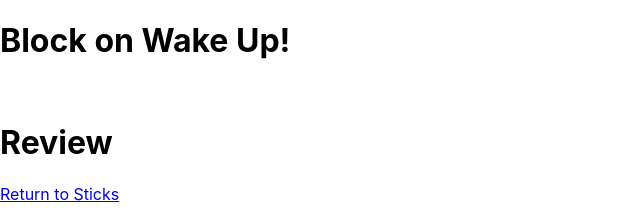
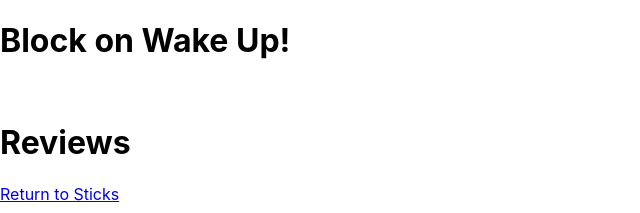
Before and after one commit to PFurtak/reactFGCblog, a React (Create React App) app in the folder bowu-react-clientside/: page /review/1 in a window 1280 px wide. Shown: the top 213 px of the page, without its empty margins (0-640 px from the left). Built offline with nearby package versions, Linux system fonts and the light colour scheme; no server answers.

Commit message:
tried to specify index and get data, issue persists. commit before refactoring to have state at compnent level

```diff
--- a/bowu-react-clientside/src/App.js
+++ b/bowu-react-clientside/src/App.js
@@ -10,7 +10,7 @@ class App extends Component {
     this.setState({ sticks: res.data });
   }
 
-  getReviews = async stickid => {
+  getReviews = async (stickid) => {
     const res = await axios.get(
       `http://localhost:5000/apicall/review/${stickid}`
     );
@@ -20,7 +20,7 @@ class App extends Component {
 
   state = {
     sticks: [],
-    reviews: {}
+    reviews: [],
   };
 
   render() {
@@ -34,12 +34,12 @@ class App extends Component {
           <Route
             exact
             path='/'
-            render={props => <ArcadeSticks sticks={sticks} />}
+            render={(props) => <ArcadeSticks sticks={sticks} />}
           />
           <Route
             exact
             path='/review/:id'
-            render={props => (
+            render={(props) => (
               <Reviews
                 {...props}
                 getReviews={this.getReviews}
--- a/bowu-react-clientside/src/components/Reviews.jsx
+++ b/bowu-react-clientside/src/components/Reviews.jsx
@@ -3,21 +3,23 @@ import { Link } from 'react-router-dom';
 import PropTypes from 'prop-types';
 
 export class Reviews extends Component {
-  componentDidMount() {
+  async componentDidMount() {
     this.props.getReviews(this.props.match.params.id);
   }
   static propTypes = {
-    getReviews: PropTypes.func.isRequired
+    getReviews: PropTypes.func.isRequired,
   };
 
   render() {
-    const { revtitle, review } = this.props.reviews;
+    const { revtitle, review, reviews } = this.props.reviews;
+    console.log('reviews not indexed :', reviews);
+    console.log('reviews by index [0]', this.props.reviews[0]);
 
     return (
       <div>
-        <h1>Review</h1>
-        <h2>{revtitle}</h2>
-        <h3>{review}</h3>
+        <h1>Reviews</h1>
+        <h2></h2>
+        <h3></h3>
         <Link to='/' className=''>
           Return to Sticks
         </Link>
```
